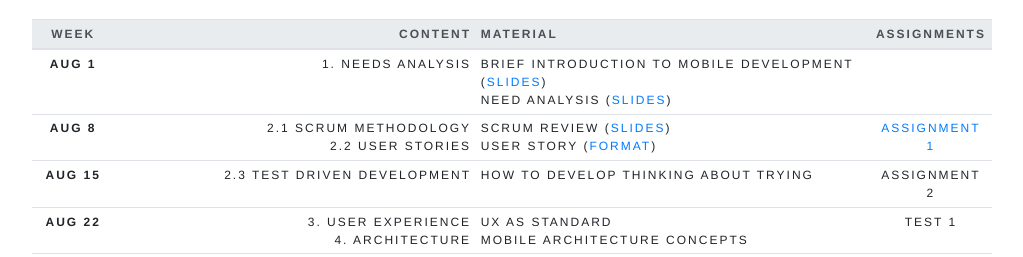
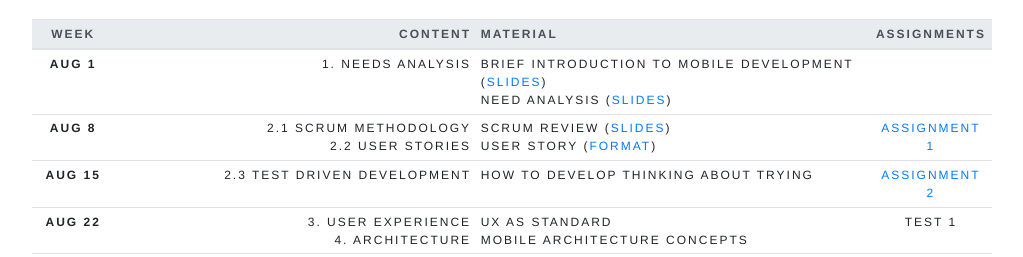
Before and after one commit to franz-rogelez/acdc-2018-2, a plain HTML site: page index.html in a window 1280 px wide. Shown: the part 3916-4173 px from the top of the page, without its empty margins (128-1151 px from the left). Drawn offline with nearby package versions, Linux system fonts and the light colour scheme.

```diff
--- a/index.html
+++ b/index.html
@@ -238,7 +238,7 @@
               <th scope="row">Aug 15</th>
               <td class="text-lg-right">2.3 Test Driven Development</td>
               <td class="text-lg-left">How to develop thinking about trying</td>
-              <td>Assignment 2</td>
+              <td><a target="_blank" href="https://goo.gl/pRAZAZ">Assignment 2</a></td>
             </tr>
             <tr>
               <th scope="row">Aug 22</th>
```
